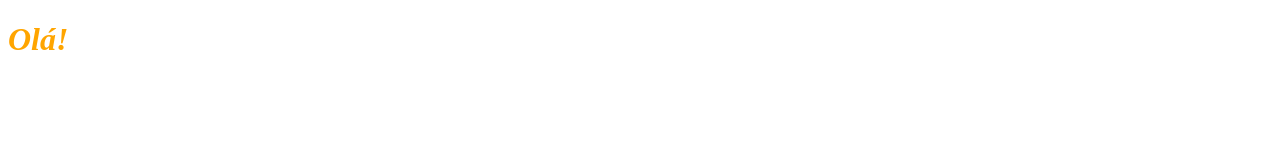
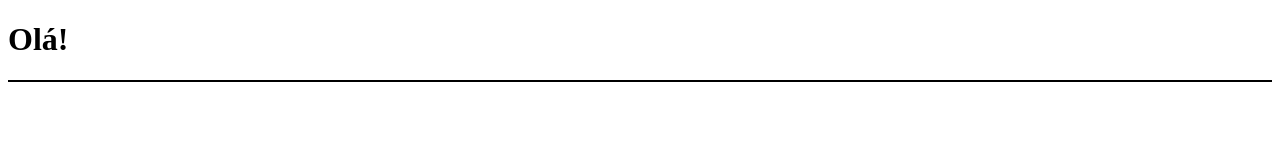
Before and after one commit to bbrasileiroo/ProjeTop, a plain HTML site: page index.html in a window 1280 px wide. Drawn offline with Linux system fonts and the light colour scheme.

Commit message:
Estilo antigo removido, agora, estilo de sections adicionado.

```diff
--- a/index.html
+++ b/index.html
@@ -6,8 +6,8 @@
     <title>Document</title>
 </head>
 <body>
-    <h1 style="color: orange;font-style: italic;">Olá!</h1>
-    <article>
+    <h1>Olá!</h1>
+    <article style="border-width: 1px; border-color: black; border-style: solid;">
         <section></section>
         <section></section>
         <section></section>
```
